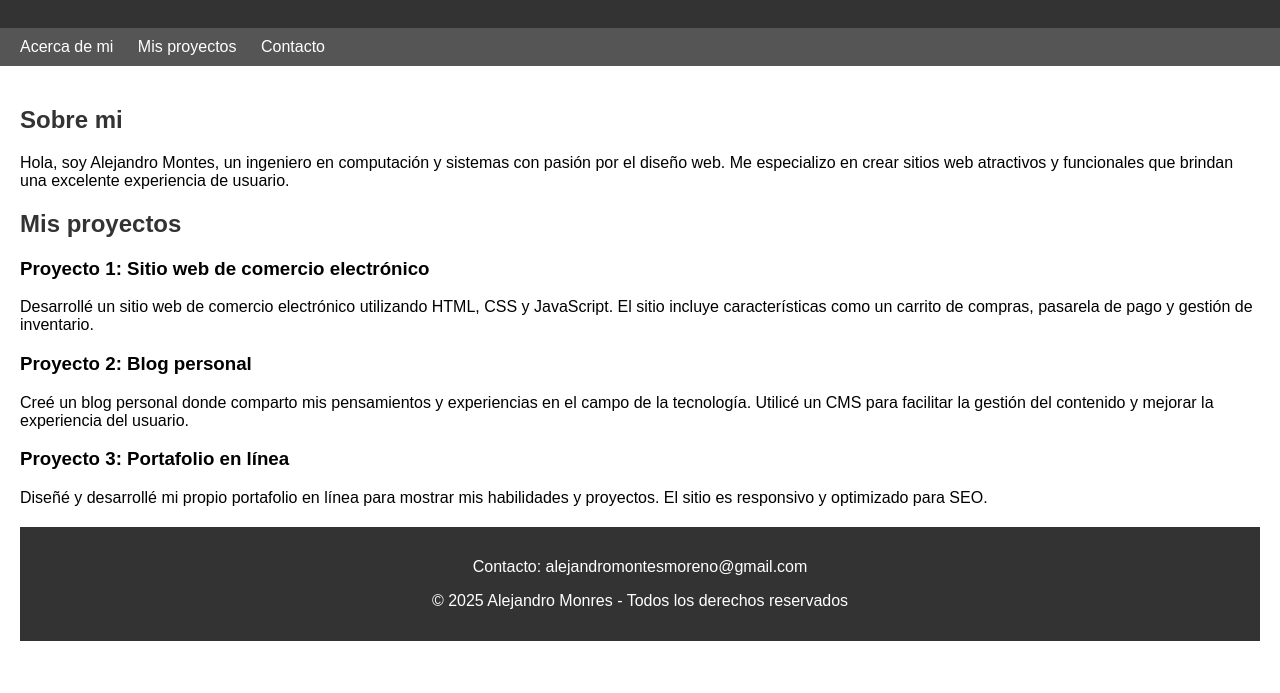
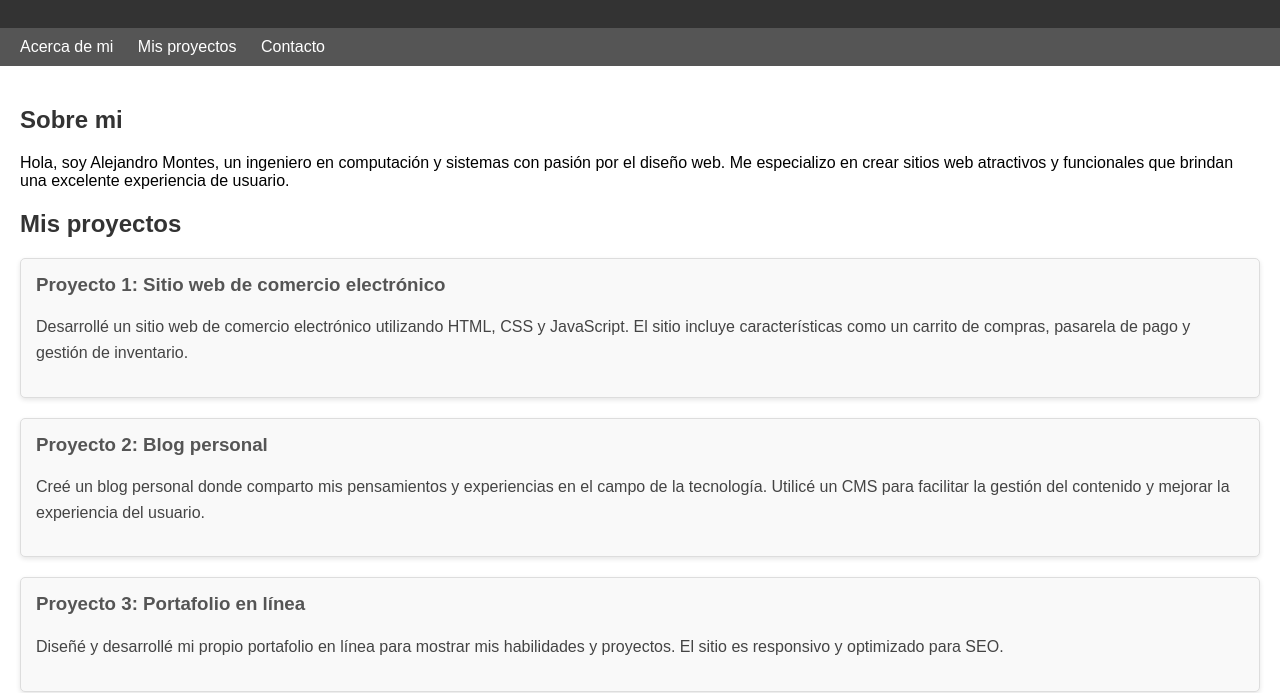
Before and after one commit to amontesm-udl/paginaweb, a plain HTML site: page index_sem.html in a window 1280 px wide. Shown: the part 116-809 px from the top of the page. Drawn offline with Linux system fonts and the light colour scheme.

Commit message:
Version con ajustes en el estilo de articulos y secciones

```diff
--- a/index_sem.html
+++ b/index_sem.html
@@ -9,6 +9,24 @@
         main { padding: 20px; }
         section { margin-bottom: 20px; }
         h2 { color: #333; }
+        article {
+  background-color: #f9f9f9;   /* un gris muy claro que contrasta con el header/nav */
+  border: 1px solid #ddd;      /* borde sutil */
+  border-radius: 5px;          /* esquinas ligeramente redondeadas */
+  padding: 15px;               /* espacio interno */
+  margin-bottom: 20px;         /* separación entre artículos */
+  box-shadow: 0 2px 5px rgba(0, 0, 0, 0.1); /* ligera sombra para resaltar */
+}
+
+article h3 {
+  color: #555;                 /* subtítulo en tono medio */
+  margin-top: 0;
+}
+
+article p {
+  line-height: 1.6;            /* mejor legibilidad del texto */
+  color: #444;
+}
     </style>
     <meta charset="UTF-8">
     <meta name="viewport" content="width=device-width, initial-scale=1.0">
```
